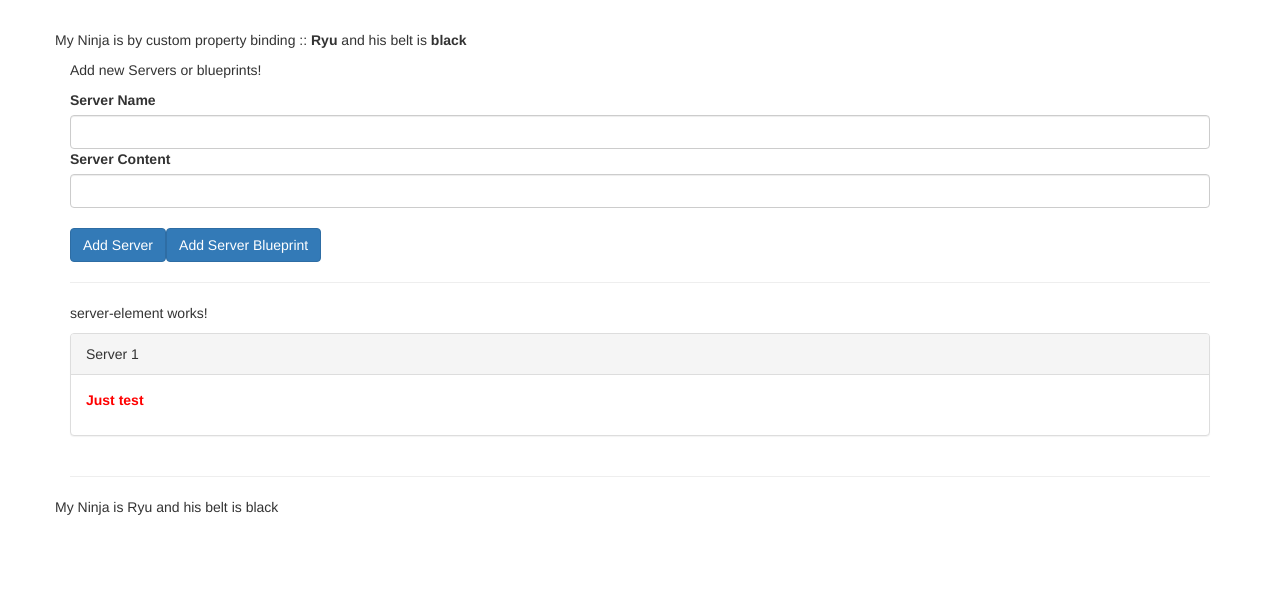
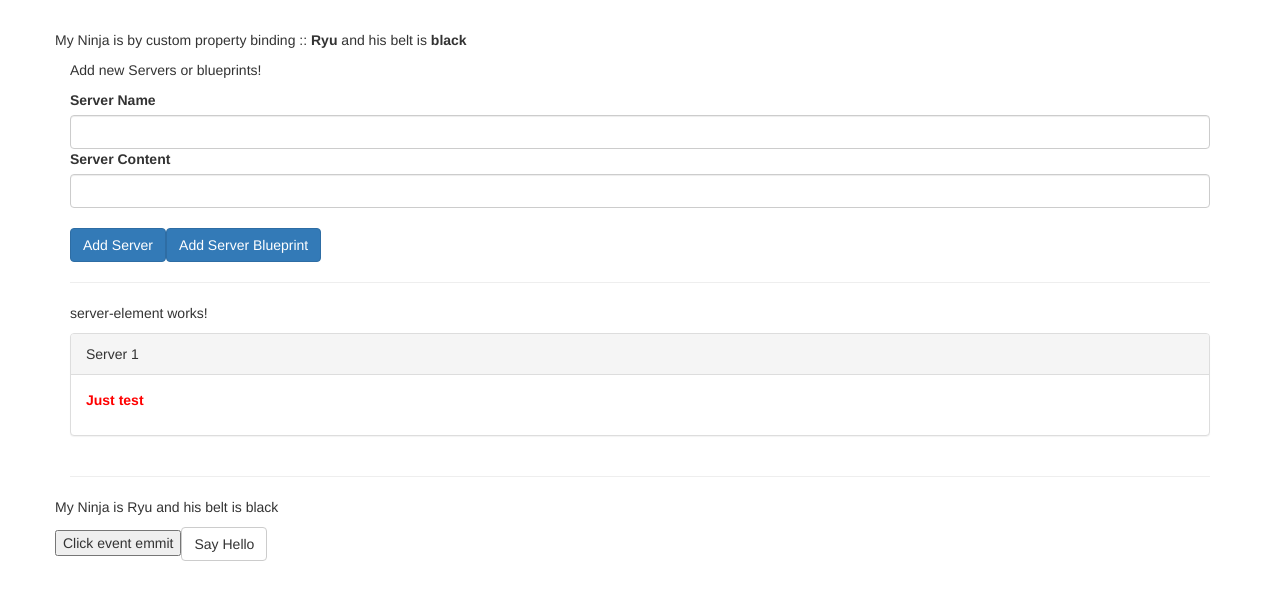
Before and after one commit to git-rp/angularjs, an Angular app in the folder cmp-databinding-start/: page / in a window 1280 px wide. Shown: the top 600 px of the page. Built offline with nearby package versions, Linux system fonts and the light colour scheme.

Commit message:
custom event

```diff
--- a/cmp-databinding-start/src/app/app.component.html
+++ b/cmp-databinding-start/src/app/app.component.html
@@ -11,6 +11,6 @@
   </div>
   <hr />
   <div class="row">
-    <app-home [ninjaData]="ninja"></app-home>
+    <app-home [ninjaData]="ninja" (onYell)="yell($event)"></app-home>
   </div>
 </div>
--- a/cmp-databinding-start/src/app/app.component.ts
+++ b/cmp-databinding-start/src/app/app.component.ts
@@ -13,4 +13,10 @@ export class AppComponent {
     name: 'Ryu',
     belt: 'black',
   };
+  yell(e) {
+    alert('i am yelling');
+  }
+  sayHello(user) {
+    alert(user);
+  }
 }
--- a/cmp-databinding-start/src/app/home/home.component.html
+++ b/cmp-databinding-start/src/app/home/home.component.html
@@ -1 +1,6 @@
 <p>My Ninja is {{ ninjaData.name }} and his belt is {{ ninjaData.belt }}</p>
+<button (click)="fireYellEvent($event)">Click event emmit</button>
+
+<button type="button" (click)="fireHelloEvent($event)" class="btn btn-default">
+  Say Hello
+</button>
--- a/cmp-databinding-start/src/app/home/home.component.ts
+++ b/cmp-databinding-start/src/app/home/home.component.ts
@@ -1,4 +1,4 @@
-import { Component, OnInit, Input } from '@angular/core';
+import { Component, OnInit, Input, Output, EventEmitter } from '@angular/core';
 
 @Component({
   selector: 'app-home',
@@ -7,7 +7,20 @@ import { Component, OnInit, Input } from '@angular/core';
 })
 export class HomeComponent implements OnInit {
   @Input() ninjaData: { name: string; belt: string };
+  @Output() onYell = new EventEmitter();
+  @Output() onHello = new EventEmitter();
   constructor() {}
 
   ngOnInit(): void {}
+  fireYellEvent(e) {
+    this.onYell.emit(e);
+  }
+
+  fireHelloEvent(e) {
+    let user = {
+      name: 'Bhuvi',
+      age: 10,
+    };
+    this.onHello.emit(user);
+  }
 }
```
